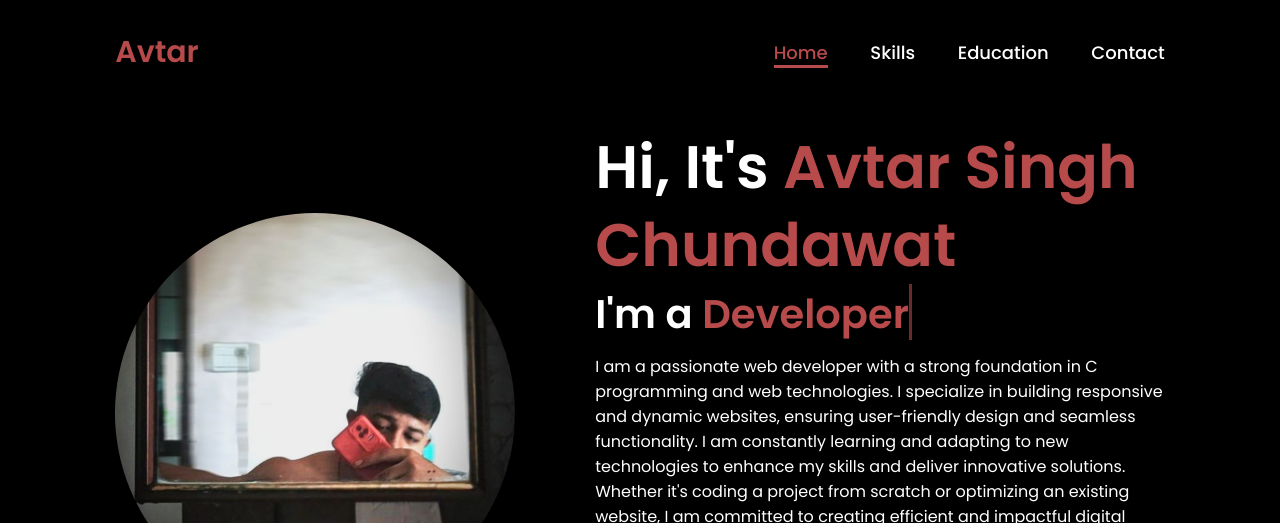
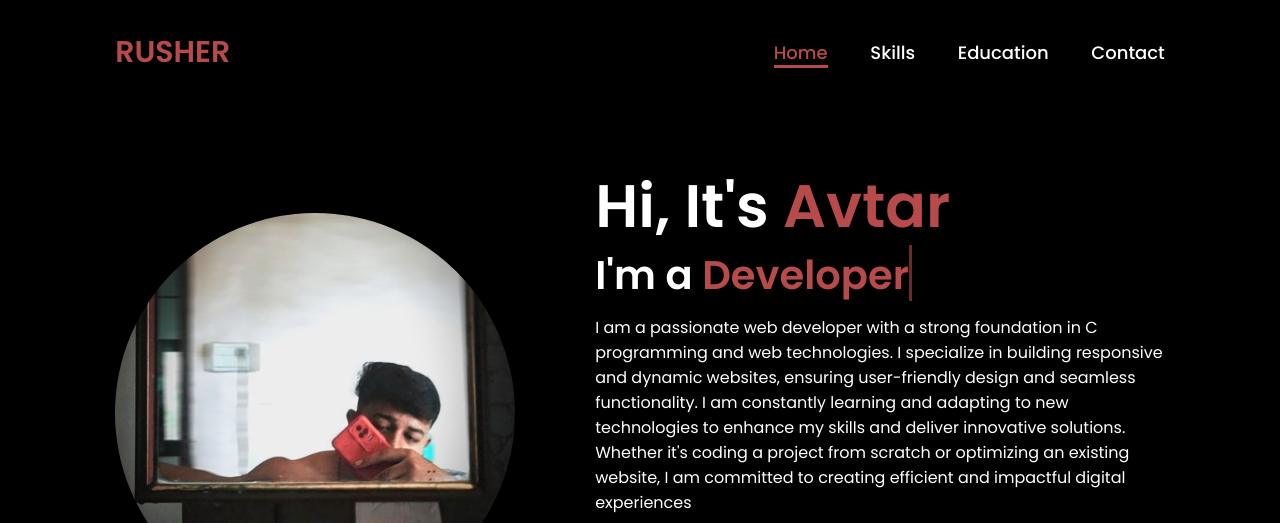
Before and after one commit to AvtarSinghChundawat/Portfolio-Website, a plain HTML site: page index.html in a window 1280 px wide. Shown: the top 523 px of the page. Drawn offline with Linux system fonts and the light colour scheme.

Commit message:
Update index.html

```diff
--- a/index.html
+++ b/index.html
@@ -10,7 +10,7 @@
 </head>
 <body>
     <header>
-        <a href="#" class="logo">Avtar</a>
+        <a href="#" class="logo">RUSHER</a>
 
         <nav>
             <a href="#" class="active"> Home</a>
@@ -26,7 +26,7 @@
             <img src="mainnn.jpg" alt="">
         </div>
         <div class="home-content">
-            <h1>Hi, It's <span>Avtar Singh Chundawat</span></h1>
+            <h1>Hi, It's <span>Avtar</span></h1>
             <h3 class="typing-text">I'm a <span></span></h3>
             <p>I am a passionate web developer with a strong foundation in C programming and web technologies. I specialize in building responsive and dynamic websites, ensuring user-friendly design and seamless functionality. I am constantly learning and adapting to new technologies to enhance my skills and deliver innovative solutions. Whether it's coding a project from scratch or optimizing an existing website, I am committed to creating efficient and impactful digital experiences</p>
             <div class="social-icons">
```
